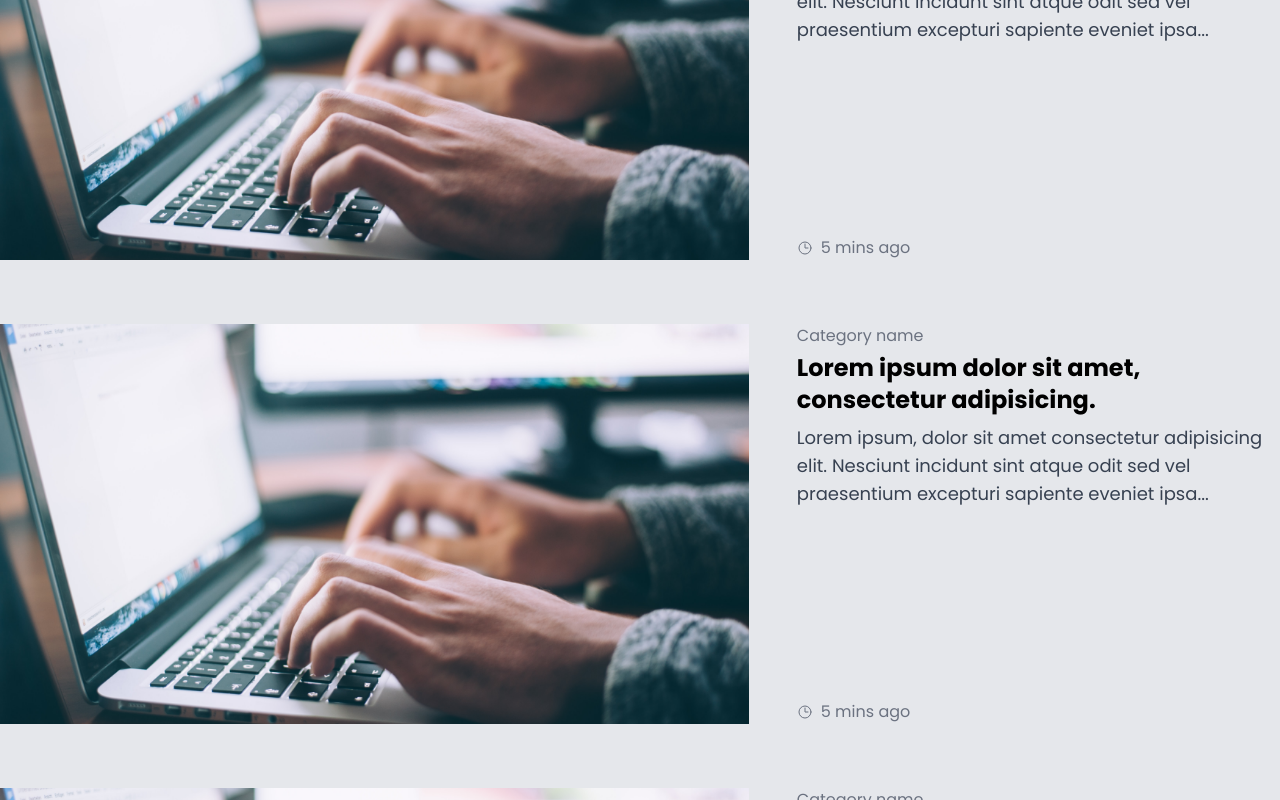
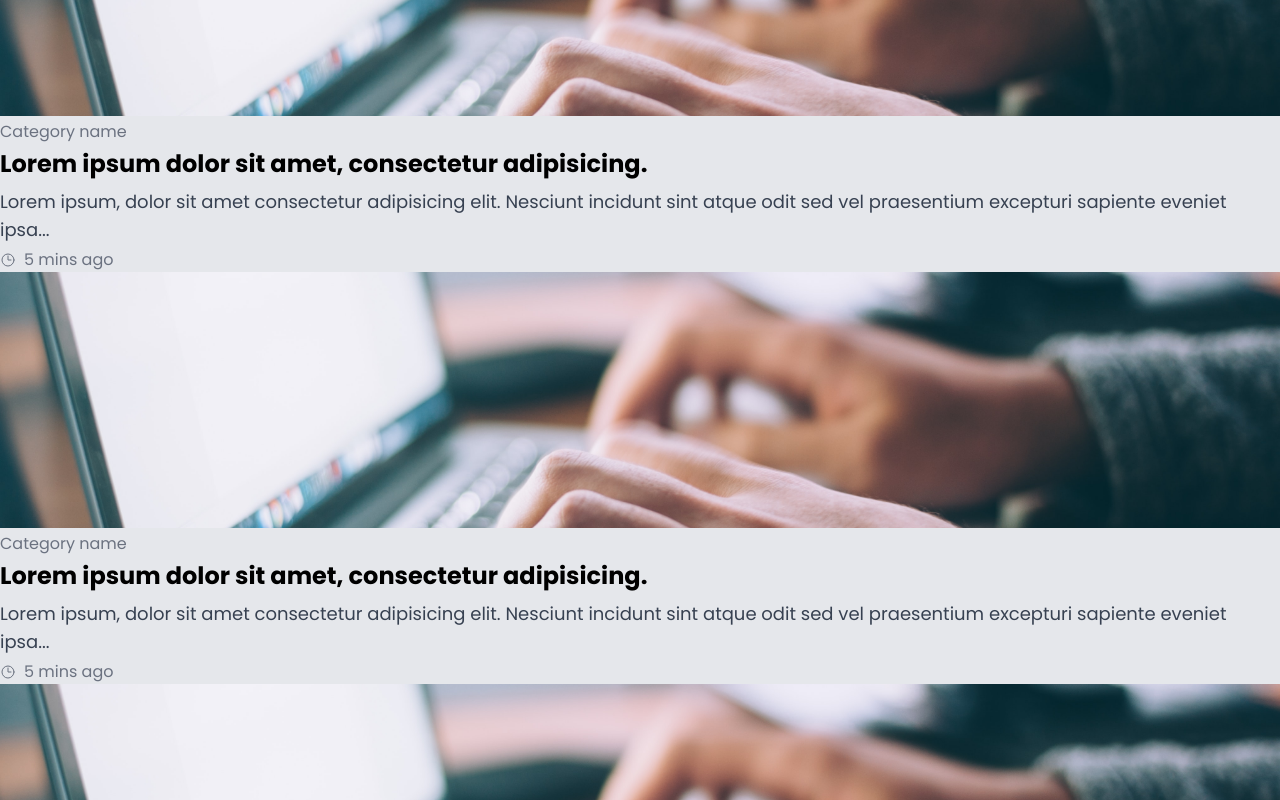
Before and after one commit to Miguelsantossoares/blog-vue, a Vue app: page / in a window 1280 px wide. Shown: the part 1020-1820 px from the top of the page. Built offline with nearby package versions, Linux system fonts and the light colour scheme.

Commit message:
Designing Articles List page

```diff
--- a/src/components/Article.vue
+++ b/src/components/Article.vue
@@ -1,10 +1,10 @@
 <template>
-    <div class="grid sm:grid-cols-5 gap-2 sm:gap-12">
-        <div class="sm:col-span-3 h-64 sm:h-400px">
+    <div :class="{'grid sm:grid-cols-5 gap-2 sm:gap-12': isList}">
+        <div class=" h-64" :class="{'sm:h-400px sm:col-span-3': isList, 'sm:col-span-5': isGrid}">
             <img src="/public/images/image-1.jpg" alt="article" class="w-full h-full object-cover">
         </div>
-        <div class="sm:col-span-2 flex flex-col justify-between">
-            <div>
+        <div class="mt-1 sm:col-span-2 flex flex-col justify-between">
+            <div :class="{'sm:py-2 sm:mt-0': isGrid,}">
                 <div class="text-base text-gray-500">Category name</div>
                 <h3 class="mt-1 text-2xl"><router-link to="/artiles"
                         class="hover:text-primary font-bold transition-colors duration-300">Lorem ipsum dolor sit amet,
@@ -28,11 +28,30 @@
 </template>
 
 <script>
+import { computed } from "vue";
+
 export default {
-    setup() {
 
+    props: {
+        layout: {
+            type: String,
+            default: "List"
+        }
+    },
 
-        return {}
+    setup(props) {
+        let isGrid = computed(() => {
+            return props.layout === 'grid';
+        });
+
+        let isList = computed(() => {
+            return props.layout === 'list';
+        });
+
+        return {
+            isGrid,
+            isList,
+        }
     }
 }
 </script>
--- a/src/components/Articles.vue
+++ b/src/components/Articles.vue
@@ -1,14 +1,15 @@
 <template>
     <div>
-        <div class="space-y-8 sm:space-y-16">
-            <Article />
-            <Article />
-            <Article />
-            <Article />
-            <Article />
+        <div :class="{'space-y-8 sm:space-y-16': isList, 'grid sm:grid-cols-3 sm:gap-12': isGrid,}">
+            <Article :layout="layout" />
+            <Article :layout="layout" />
+            <Article :layout="layout" />
+            <Article :layout="layout" />
+            <Article :layout="layout" />
+            <Article :layout="layout" />
         </div>
 
-        <div class="mt-8 sm:mt-12">
+        <div v-if="showViewAll" class="mt-8 sm:mt-12">
             <router-link to="/articles" class="px-4 py-2 sm:px-6 bg-primary text-white rounded">View All</router-link>
         </div>
     </div>
@@ -17,15 +18,37 @@
 
 <script>
 import Article from '@/components/Article';
+import { computed } from "vue";
 
 export default {
     components: {
         Article,
     },
 
-    props: {},
+    props: {
+        layout: {
+            type: String,
+            default: "List"
+        },
+        showViewAll: {
+            type: Boolean,
+            default: true,
+        }
+    },
 
-    setup() {
+    setup(props) {
+        let isGrid = computed(() => {
+            return props.layout === 'grid';
+        });
+
+        let isList = computed(() => {
+            return props.layout === 'list';
+        });
+
+        return {
+            isGrid,
+            isList,
+        }
     }
 };
 </script>
--- a/src/components/layouts/Navbar.vue
+++ b/src/components/layouts/Navbar.vue
@@ -50,6 +50,7 @@
         class="mt-4 sm:mt-0 w-full sm:space-x-4 sm:text-right sm:block"
         :class="{ 'hidden': !isVisible, 'sm:text-white': !showWhiteBackground }"
       >
+        <NavbarLink to="/" label="Home" />
         <NavbarLink to="/articles" label="Articles" />
         <NavbarLink to="/about" label="About" />
         <NavbarLink to="/contact" label="Contact" />
--- a/src/router/index.js
+++ b/src/router/index.js
@@ -17,6 +17,11 @@
     name: 'Contact',
     component: () => import('@/views/Contact/index.vue')
   },
+  {
+    path: '/articles',
+    name: 'Articles',
+    component: () => import('@/views/Articles/index.vue')
+  },
 ]
 
 const router = createRouter({
--- /dev/null
+++ b/src/views/Articles/index.vue
@@ -0,0 +1,32 @@
+<template>
+    <InnerPageHero image-url="/images/image-3.jpg" title="Articles" />
+
+    <div class="container mx-auto py-8 sm:py-12">
+       <Articles layout="grid" :show-view-all="false" />
+
+       <div class="mt-8 sm:mt-12">
+            <button class="px-4 py-2 sm:px-6 bg-primary text-white rounded focus:outline-none">
+                View More
+            </button>
+       </div>
+    </div>
+</template>
+
+<script>
+import InnerPageHero from '@/components/InnerPageHero';
+import Articles from '@/components/Articles'
+
+export default {
+    components: {
+        InnerPageHero,
+        Articles,
+    },
+
+
+    setup() {
+
+
+        return {}
+    },
+}
+</script>
--- a/src/views/Contact/index.vue
+++ b/src/views/Contact/index.vue
@@ -1,5 +1,5 @@
 <template>
-    <InnerPageHero image-url="/images/image-3.jpg" title="Contact Us" />
+    <InnerPageHero image-url="/images/image-4.jpg" title="Contact Us" />
 
     <div class="container mx-auto py-8 sm:py-12">
         <div class="grid sm:grid-cols-3 sm:gap-4 px-4 sm:px-0">
```
